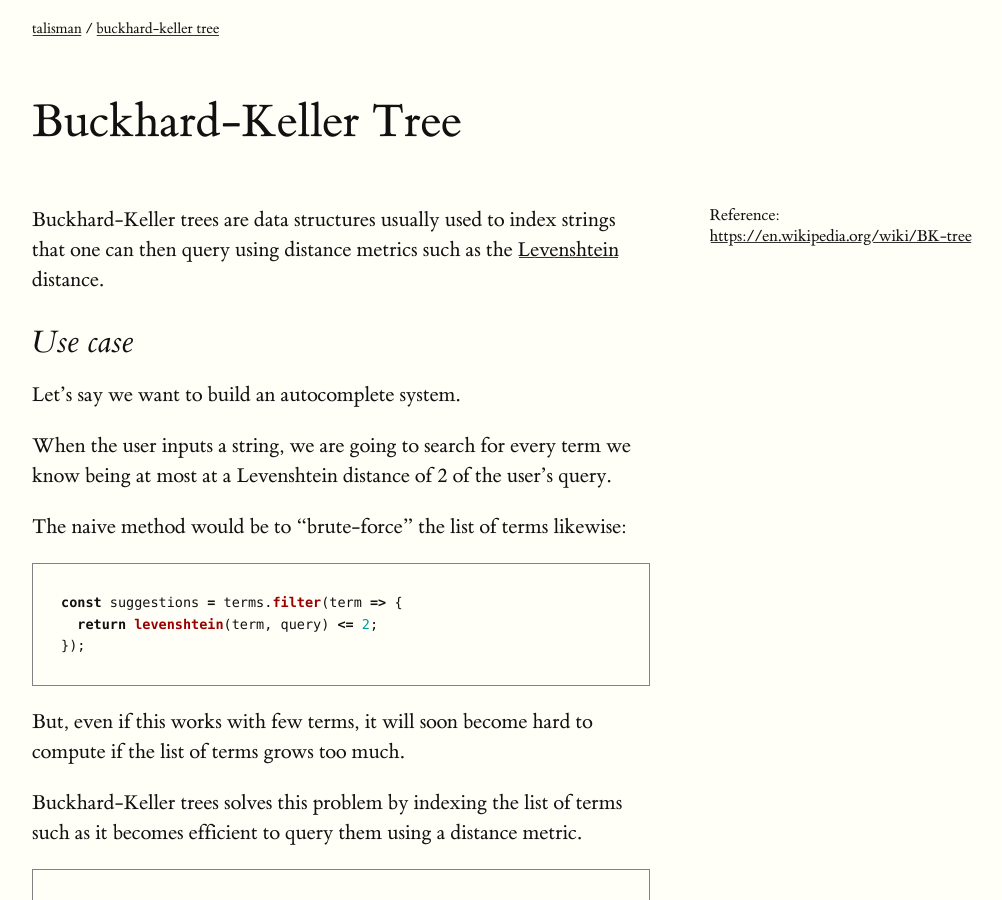
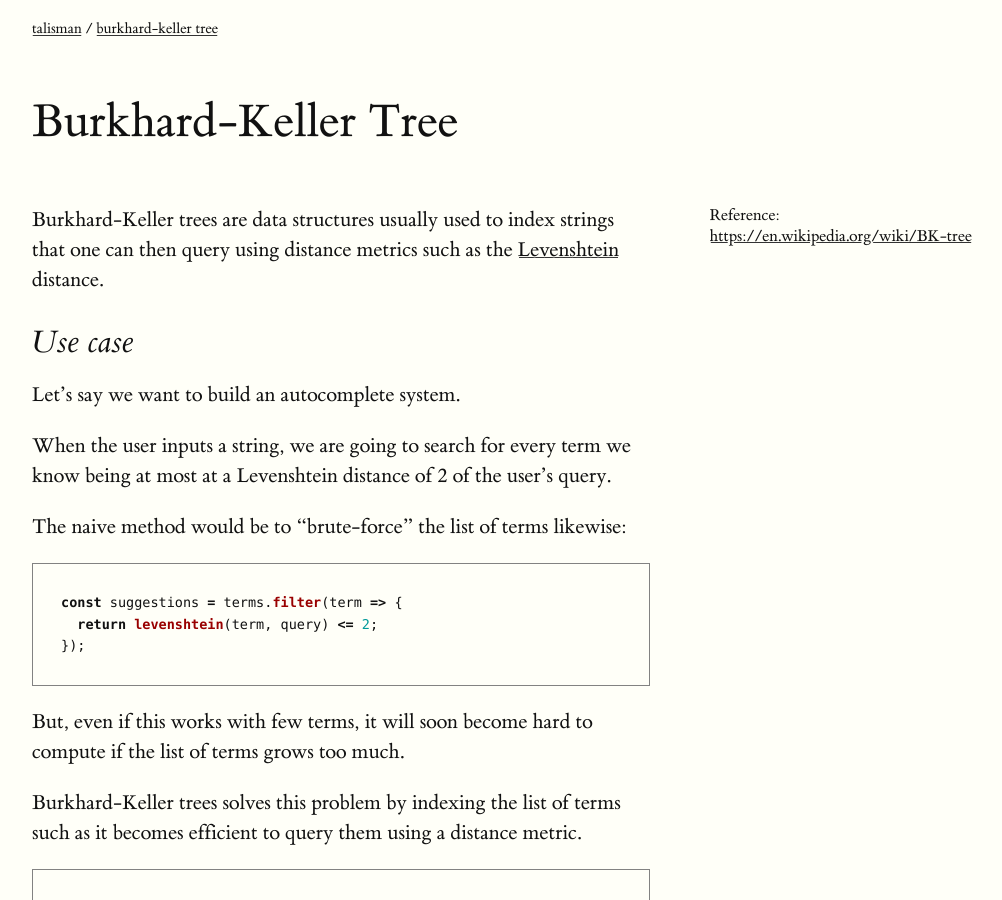
Before and after one commit to Yomguithereal/talisman, a Jekyll site: the page built from structures/bk-tree.md, in a window 1280 px wide and 900 px high. Shown: the whole window, without its empty margins (128-1130 px from the left). Built offline with Jekyll 4.4.1, drawn with Linux system fonts in a browser that asks for light colours.

Commit message:
Fixing name typo

````diff
--- a/structures/bk-tree.md
+++ b/structures/bk-tree.md
@@ -1,13 +1,13 @@
 ---
 layout: page
-title: Buckhard-Keller Tree
+title: Burkhard-Keller Tree
 ---
 
 <span class="marginnote">
   Reference: <a href="https://en.wikipedia.org/wiki/BK-tree">https://en.wikipedia.org/wiki/BK-tree</a>
 </span>
 
-Buckhard-Keller trees are data structures usually used to index strings that one can then query using distance metrics such as the [Levenshtein]({{ site.baseurl }}/metrics/distance#levenshtein) distance.
+Burkhard-Keller trees are data structures usually used to index strings that one can then query using distance metrics such as the [Levenshtein]({{ site.baseurl }}/metrics/distance#levenshtein) distance.
 
 ## Use case
 
@@ -25,7 +25,7 @@ const suggestions = terms.filter(term => {
 
 But, even if this works with few terms, it will soon become hard to compute if the list of terms grows too much.
 
-Buckhard-Keller trees solves this problem by indexing the list of terms such as it becomes efficient to query them using a distance metric.
+Burkhard-Keller trees solves this problem by indexing the list of terms such as it becomes efficient to query them using a distance metric.
 
 ```js
 import BKTree from 'talisman/structures/bk-tree';
````
